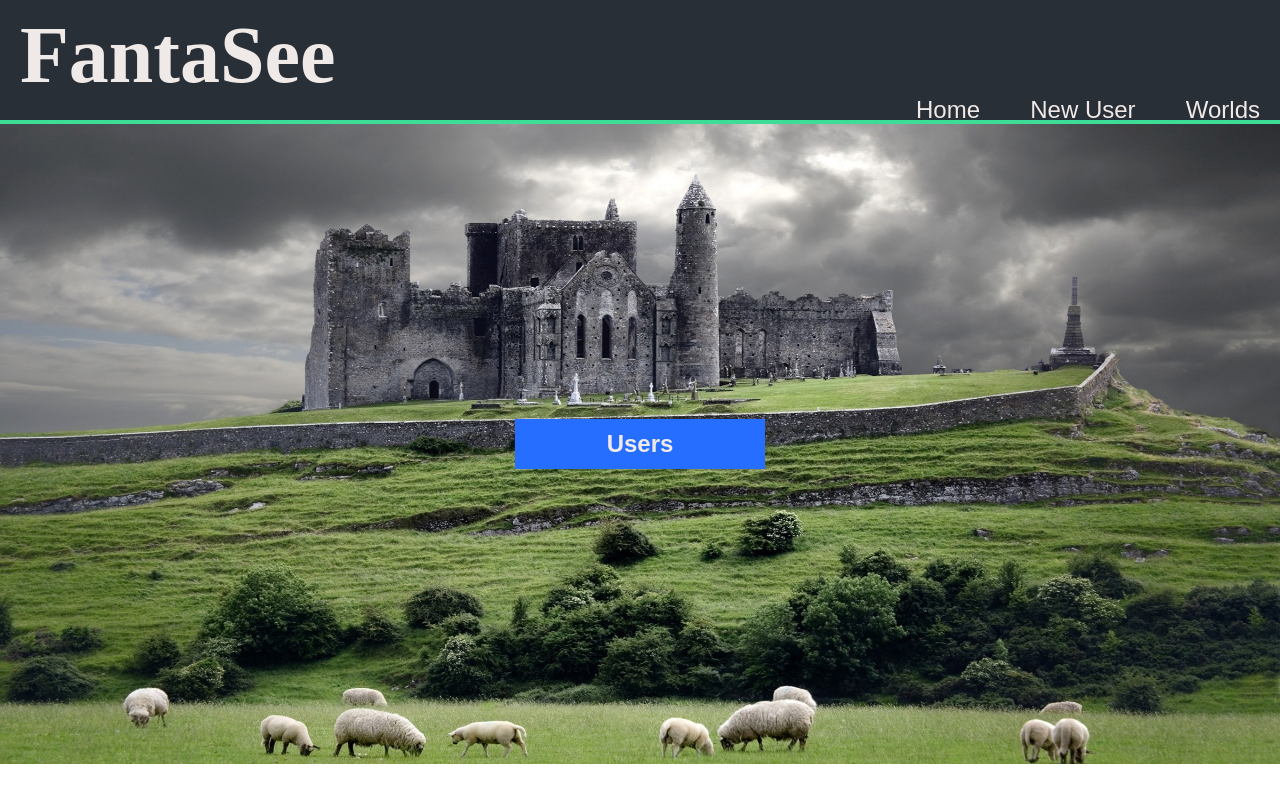
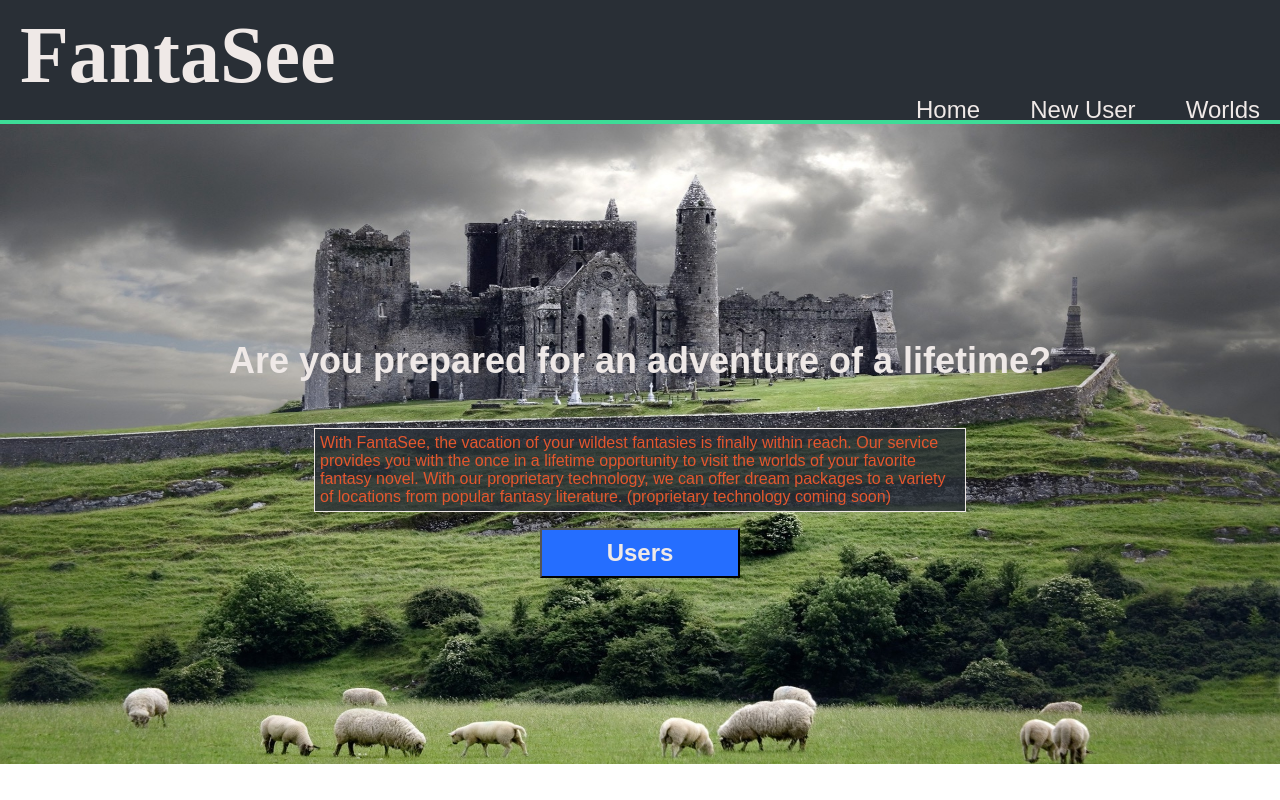
Before and after one commit to JasenABaker/project-three, a React (Create React App) app in the folder client/: page / in a window 1280 px wide. Built offline with nearby package versions, Linux system fonts and the light colour scheme; no server answers; a web font is replaced by a local one.

Commit message:
changed styling to homepage

```diff
--- a/client/src/components/HomePage.js
+++ b/client/src/components/HomePage.js
@@ -2,7 +2,10 @@ import React, { Component } from 'react'
 import { Link } from 'react-router-dom'
 import landscape from '../images/landscape.jpg'
 import Header from './styled-components/Header'
-import Splash from './styled-components/Splash'
+import {Splash, ButtonText} from './styled-components/Splash'
+import { Button } from './styled-components/Buttons'
+import styled from 'styled-components'
+
 
 
 class HomePage extends Component {
@@ -21,7 +24,15 @@ class HomePage extends Component {
                 </Header>
                 <Splash>
                     <img src={landscape} alt="landscape" />
-                    <Link to='/Users' style={{ textDecoration: 'none', color: 'inherit' }}><a>Users</a></Link>
+                    <ButtonText>
+                    <h2> Are you prepared for an adventure of a lifetime?</h2>
+                    <p> With FantaSee, the vacation of your wildest fantasies is finally within reach.
+                    Our service provides you with the once in a lifetime opportunity to visit the worlds of your favorite fantasy
+                    novel. With our proprietary technology, we can offer dream packages to a variety of locations from popular fantasy literature.
+                    (proprietary technology coming soon)
+                    </p>
+                    <Link to='/Users' style={{ textDecoration: 'none', color: 'inherit' }}><Button>Users</Button></Link>
+                    </ButtonText>
                 </Splash>
 
             </div>
--- a/client/src/components/NewUser.js
+++ b/client/src/components/NewUser.js
@@ -39,7 +39,7 @@ class NewUser extends Component {
 
     handleInputChange = (event) => {
         const attribute = event.target.name
-        let val = event.target.value
+        const val = event.target.value
 
         const newUser = { ...this.state.newUser }
         newUser[attribute] = val
--- a/client/src/components/styled-components/Splash.js
+++ b/client/src/components/styled-components/Splash.js
@@ -2,7 +2,7 @@ import styled from 'styled-components'
 
 
 
-const Splash = styled.div `
+export const Splash = styled.div `
     height: 80vh;
     width: 100vw;
     position: relative;
@@ -14,25 +14,31 @@ const Splash = styled.div `
         width: 100%;
         position: absolute;
     }
-    a {
-        height: 50px;
-        width: 250px;
-        background-color: #256EFF;
+
+`
+export const ButtonText = styled.div`
     position: absolute;
     z-index: 1;
     align-self: center;
     display: flex;
+    flex-direction: column;
     justify-content: center;
     align-items: center;
     font-size: 24px;
-        font-weight: 700;
-        color: #EFE9E7;
+    width: 100vw;
 
-
-
+    h2{
+        color:#EFE9E7;
     }
 
+    p{
+        color: #E4572E;
+        font-size: 16px;
+        width: 50%;
+        border: 1px solid #EFE9E7;
+        background-color: rgba(41,47,54,.8);
+        padding: 5px;
+    }
 `
 
-
-export default Splash
+export default {Splash, ButtonText}
```
Lines whose indentation alone changed are shown as unchanged.
